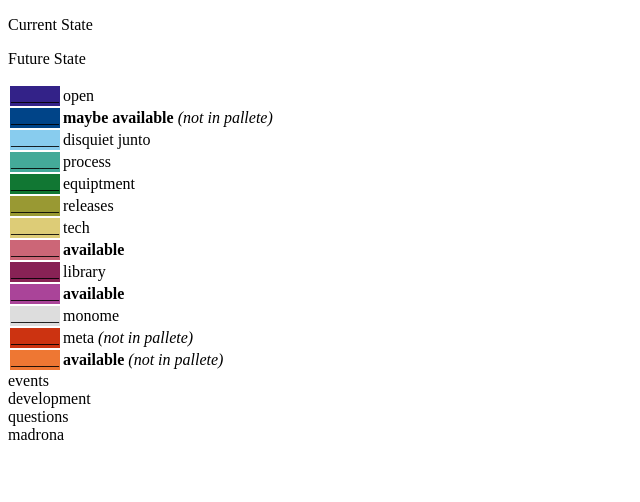
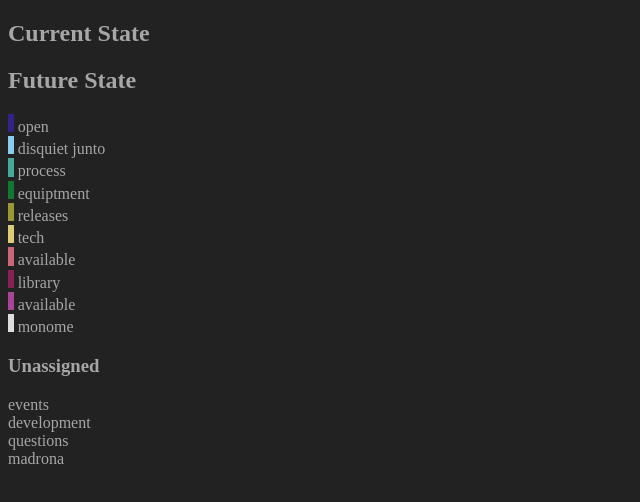
Before and after one commit to bookmil/linesColors, a plain HTML site: page index.html in a window 1280 px wide. Shown: the whole page, without its empty margins (0-640 px from the left). Drawn offline with Linux system fonts and the light colour scheme.

Commit message:
adding style.css, moved color swatches to divs in css

```diff
--- a/index.html
+++ b/index.html
@@ -6,73 +6,62 @@
     <meta http-equiv="X-UA-Compatible" content="IE=edge">
     <meta name="viewport" content="width=device-width, initial-scale=1.0">
     <title>Colors</title>
+    <link rel="stylesheet" href="style.css">
 </head>
 
 <body>
-    <p>
-        Current State<br>
-    </p>
-    <p>
-        Future State<br>
-    <table>
-        <tr>
-            <td bgcolor="#332288">______</td>
-            <td>open</td>
-        </tr>
-        <tr>
-            <td bgcolor="#004488">______</td>
-            <td><strong>maybe available</strong> <em>(not in pallete)</em></td>
-        </tr>
-        <tr>
-            <td bgcolor="#88CCEE">______</td>
-            <td>disquiet junto</td>
-        </tr>
-        <tr>
-            <td bgcolor="#44AA99">______</td>
-            <td>process</td>
-        </tr>
-        <tr>
-            <td bgcolor="#117733">______</td>
-            <td>equiptment</td>
-        </tr>
-        <tr>
-            <td bgcolor="#999933">______</td>
-            <td>releases</td>
-        </tr>
-        <tr>
-            <td bgcolor="#DDCC77">______</td>
-            <td>tech</td>
-        </tr>
-        <tr>
-            <td bgcolor="#cc6677">______</td>
-            <td><strong>available</strong></td>
-        </tr>
-        <tr>
-            <td bgcolor="#882255">______</td>
-            <td>library</td>
-        </tr>
-        <tr>
-            <td bgcolor="#AA4499">______</td>
-            <td><strong>available</strong></td>
-        </tr>
-        <tr>
-            <td bgcolor="#DDDDDD">______</td>
-            <td>monome</td>
-        </tr>
-        <tr>
-            <td bgcolor="#cc3311">______</td>
-            <td>meta <em>(not in pallete)</em></td>
-        </tr>
-        <tr>
-            <td bgcolor="#ee7733">______</td>
-            <td><strong>available</strong> <em>(not in pallete)</em></td>
-        </tr>
-    </table>
+    <h2>Current State</h2>
+
+    <h2>Future State</h2>
+
+
+    <div class="indigo-block">
+    </div>
+    open<br>
+
+    <div class="cyan-block">
+    </div>
+    disquiet junto<br>
+
+    <div class="teal-block">
+    </div>
+    process<br>
+
+    <div class="green-block">
+    </div>
+    equiptment<br>
+
+    <div class="olive-block">
+    </div>
+    releases<br>
+
+    <div class="sand-block">
+    </div>
+    tech<br>
+
+    <div class="rose-block">
+    </div>
+    available<br>
+
+    <div class="wine-block">
+    </div>
+    library<br>
+
+    <div class="purple-block">
+    </div>
+    available<br>
+
+    <div class="pale-gray-block">
+    </div>
+    monome<br>
+    <h3>Unassigned</h3>
     events<br>
     development<br>
     questions<br>
-    madrona
-</p>
+    madrona<br>
+
+
+
 </body>
 
 </html>
--- /dev/null
+++ b/style.css
@@ -0,0 +1,68 @@
+body {
+    color:#a6a6a6;
+    background-color: #222222 ;
+}
+
+div {
+    display:inline-block;
+}
+
+.indigo-block {
+    width: 5.64px;
+    height: 18.28px;
+    background-color: #332288;
+}
+
+.cyan-block {
+    width: 5.64px;
+    height: 18.28px;
+    background-color: #88CCEE;
+}
+
+.teal-block {
+    width: 5.64px;
+    height: 18.28px;
+    background-color: #44AA99;
+}
+
+.green-block {
+    width: 5.64px;
+    height: 18.28px;
+    background-color: #117733;
+}
+
+.olive-block {
+    width: 5.64px;
+    height: 18.28px;
+    background-color: #999933;
+}
+
+.sand-block {
+    width: 5.64px;
+    height: 18.28px;
+    background-color: #DDCC77;
+}
+
+.rose-block {
+    width: 5.64px;
+    height: 18.28px;
+    background-color: #cc6677;
+}
+
+.wine-block {
+    width: 5.64px;
+    height: 18.28px;
+    background-color: #882255;
+}
+
+.purple-block {
+    width: 5.64px;
+    height: 18.28px;
+    background-color: #AA4499;
+}
+
+.pale-gray-block {
+    width: 5.64px;
+    height: 18.28px;
+    background-color: #DDDDDD;
+}
```
